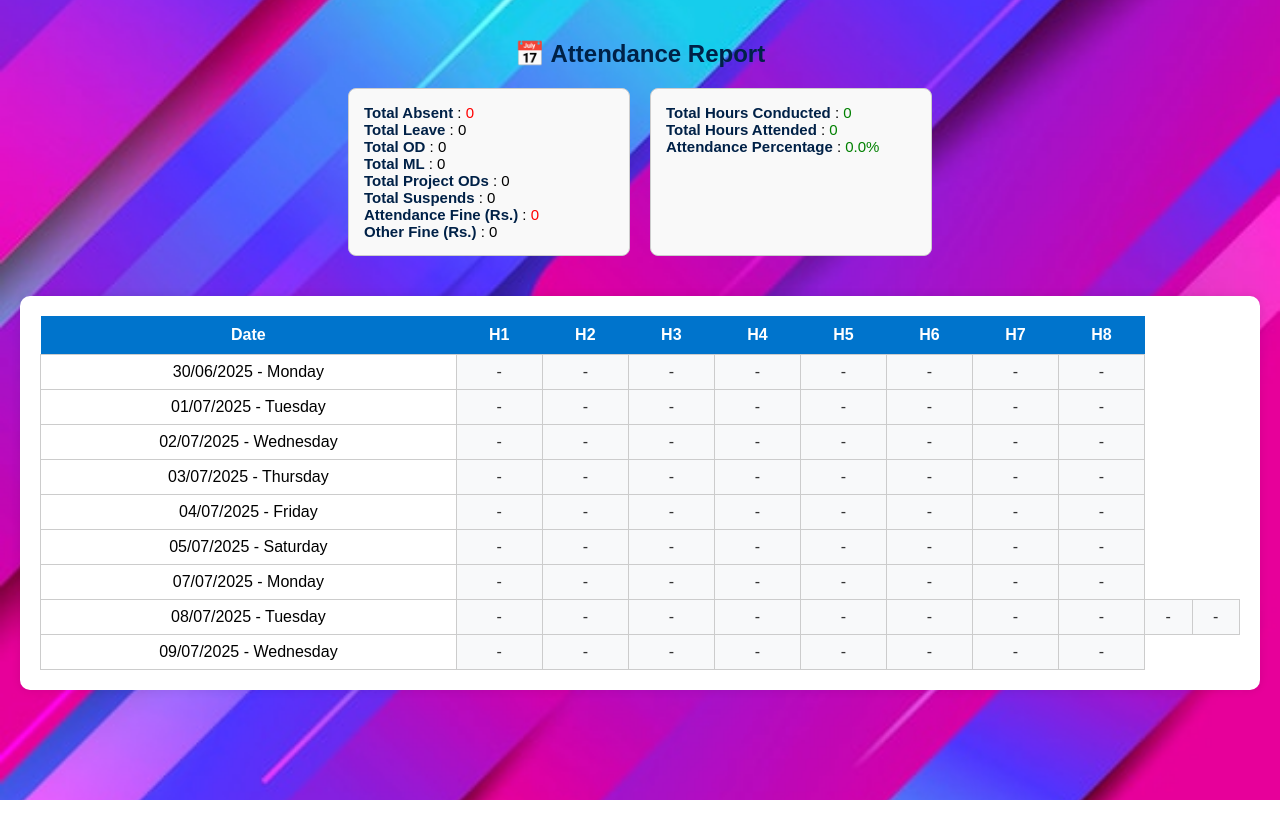
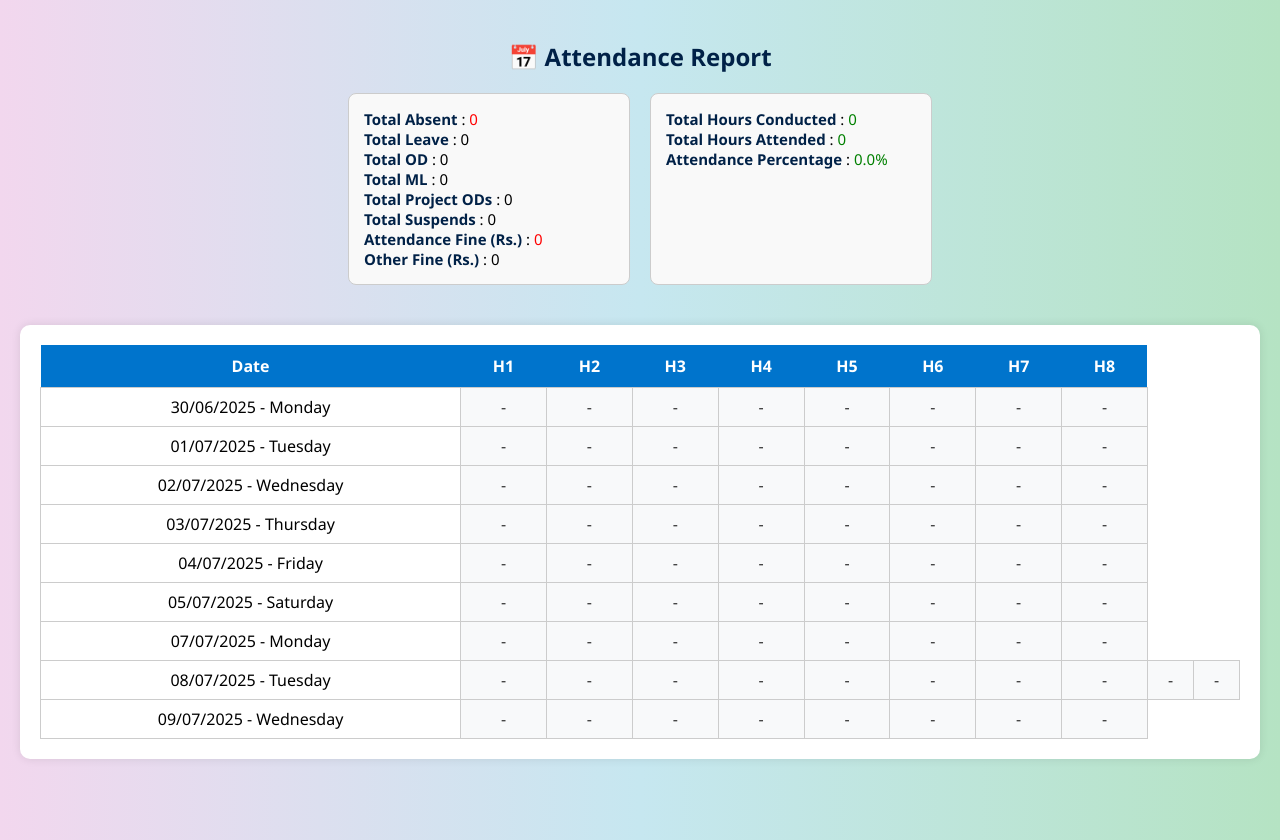
Before and after one commit to wonder777-vs/Miniproject, a website: page attendance.html in a window 1280 px wide. Before the commit the page ends 800 px from the top, so only its background shows below. Drawn offline with Linux system fonts and the light colour scheme.

Commit message:
Standardize UI: Replace bg.jpg with gradient background across all pages for consistency

```diff
--- a/attendance.html
+++ b/attendance.html
@@ -6,11 +6,11 @@
   <script src="config.js"></script>
   <style>
     body {
-      font-family: Arial, sans-serif;
-      background: url('bg.jpg') no-repeat center center fixed;
-      background-size: cover;
+      font-family: 'Segoe UI', Tahoma, Geneva, Verdana, sans-serif;
+      background: linear-gradient(to right, #f2d7ee, #c6e7f0, #b5e3c3);
       margin: 0;
       padding: 20px;
+      min-height: 100vh;
     }
     h2 {
       text-align: center;
```
Also changed, not shown: apply-leave.html (+2 -2 lines), internal.html (+3 -3 lines), profile.html (+3 -3 lines), university.html (+2 -2 lines).
